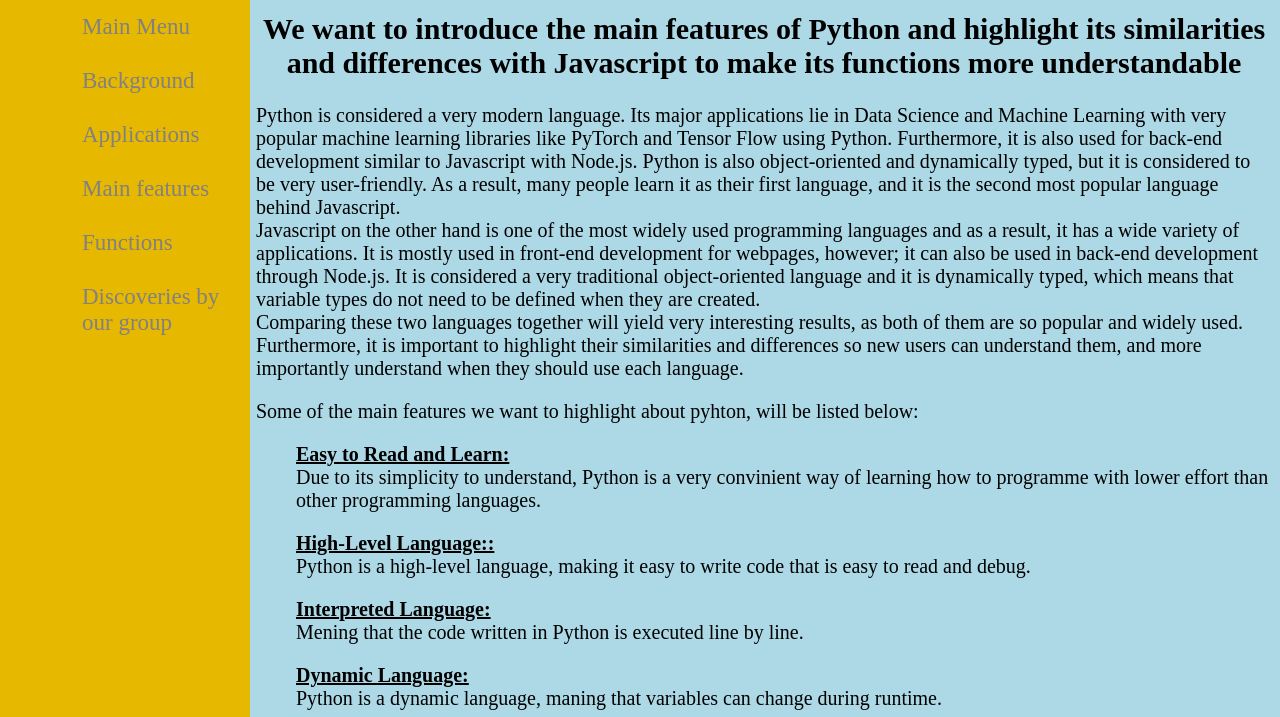
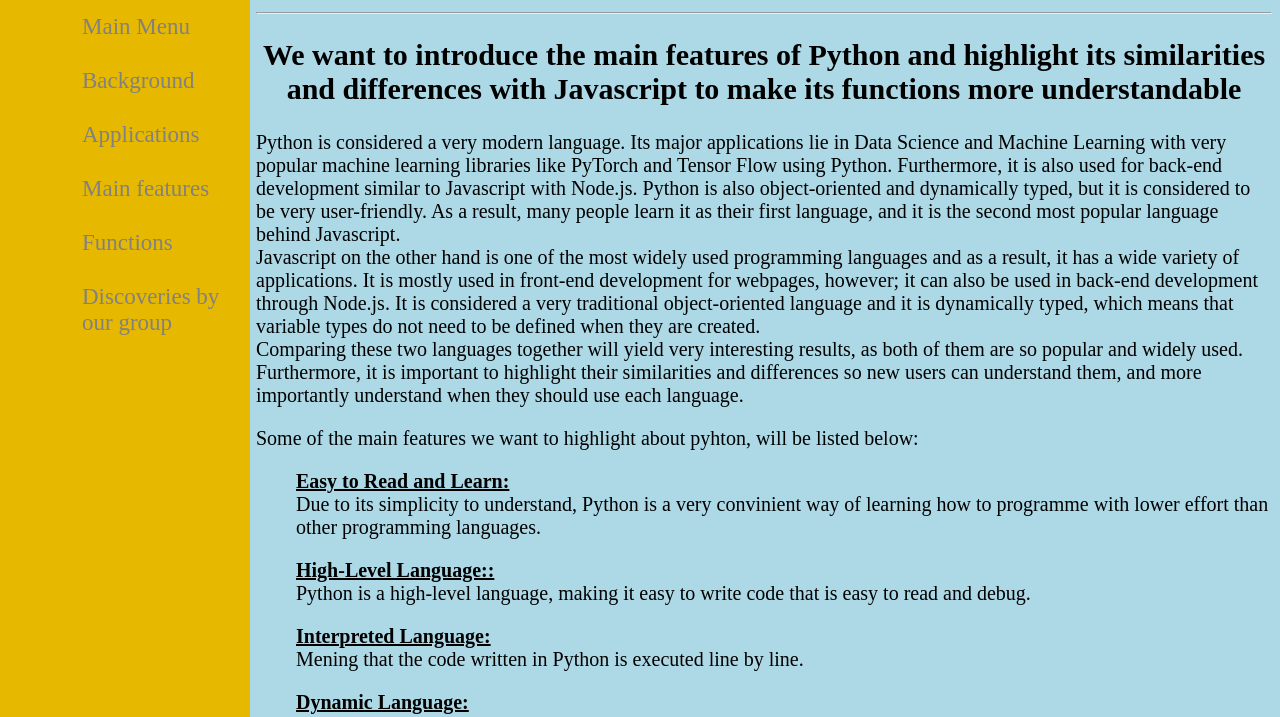
Before and after one commit to RoyFongg/RoyFongg.github.io, a plain HTML site: page web/features.html in a window 1280 px wide. Shown: the part 89-806 px from the top of the page. Drawn offline with Linux system fonts and the light colour scheme.

Commit message:
Update features.html

```diff
--- a/web/features.html
+++ b/web/features.html
@@ -48,6 +48,7 @@
 </head>
 <body>
     <h1>MAIN FEATURES OF PYTHON</h1>
+        <div class="container container-hr"><hr></div>
     <h2>We want to introduce the main features of Python and highlight its similarities and differences with Javascript to make its functions more understandable</h2>
 
     <p>Python is considered a very modern language. Its major applications lie in Data Science and Machine Learning with very popular machine learning libraries like PyTorch and Tensor Flow using Python. Furthermore, it is also used for back-end development similar to Javascript with Node.js. Python is also object-oriented and dynamically typed, but it is considered to be very user-friendly. As a result, many people learn it as their first language, and it is the second most popular language behind Javascript. </br>
```
